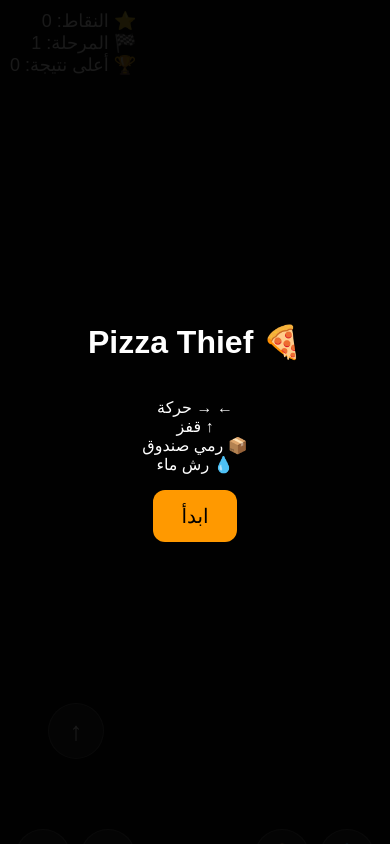
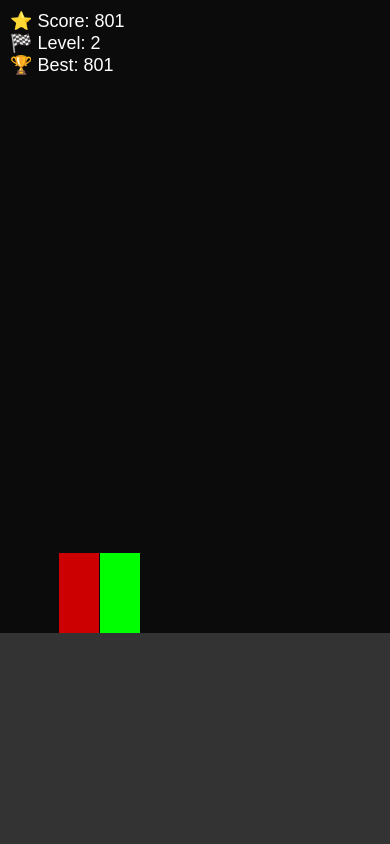
Before and after one commit to hamada642/pizza-theif, a plain HTML site: page index.html in a window 390 px wide. Drawn offline with Linux system fonts and the light colour scheme.

Commit message:
Refactor HTML structure and update game UI elements

```diff
--- a/index.html
+++ b/index.html
@@ -1,242 +1,107 @@
 <!DOCTYPE html>
-<html lang="ar" dir="rtl">
+<html lang="en">
 <head>
 <meta charset="UTF-8">
-<title>🍕 Pizza Thief 2.5D FINAL</title>
+<title>Pizza Thief 2.5D</title>
 <meta name="viewport" content="width=device-width, initial-scale=1.0">
 <style>
 html,body{margin:0;overflow:hidden;background:#0b0b0b;font-family:Arial}
 canvas{display:block}
 
-/* UI */
 #ui{
  position:fixed;top:10px;left:10px;color:#fff;
  font-size:18px;z-index:10
 }
-#tutorial{
- position:fixed;inset:0;
- background:rgba(0,0,0,.9);
- color:#fff;z-index:99;
- display:flex;flex-direction:column;
- justify-content:center;align-items:center;
- text-align:center
-}
-#tutorial button{
- padding:14px 28px;font-size:20px;
- border:none;border-radius:12px;
- background:#f90;color:#000
-}
-
-/* Mobile Controls */
-#controls{position:fixed;bottom:15px;width:100%;z-index:20;pointer-events:none}
-.btn{
- pointer-events:auto;
- width:56px;height:56px;
- border-radius:50%;
- background:rgba(255,255,255,.12);
- border:1px solid rgba(255,255,255,.25);
- color:#fff;font-size:26px
-}
-#l{position:absolute;left:15px}
-#r{position:absolute;left:80px}
-#j{position:absolute;left:48px;bottom:70px}
-#b{position:absolute;right:80px}
-#w{position:absolute;right:15px}
 </style>
 </head>
 <body>
 
 <div id="ui">
-⭐ النقاط: <span id="score">0</span><br>
-🏁 المرحلة: <span id="level">1</span><br>
-🏆 أعلى نتيجة: <span id="best">0</span>
-</div>
-
-<div id="tutorial">
-<h1>🍕 Pizza Thief</h1>
-<p>
-← → حركة<br>
-↑ قفز<br>
-📦 رمي صندوق<br>
-💧 رش ماء
-</p>
-<button onclick="startGame()">ابدأ</button>
+⭐ Score: <span id="score">0</span><br>
+🏁 Level: <span id="level">1</span><br>
+🏆 Best: <span id="best">0</span>
 </div>
 
 <canvas id="c"></canvas>
 
-<div id="controls">
-<button id="l" class="btn">←</button>
-<button id="r" class="btn">→</button>
-<button id="j" class="btn">↑</button>
-<button id="b" class="btn">📦</button>
-<button id="w" class="btn">💧</button>
-</div>
+<script>
+/* ===== SETUP ===== */
+const canvas = document.getElementById("c");
+const ctx = canvas.getContext("2d");
+canvas.width = innerWidth;
+canvas.height = innerHeight;
 
-<script>
-/* ===== BASIC ===== */
-const c=document.getElementById("c"),ctx=c.getContext("2d");
-c.width=innerWidth;c.height=innerHeight;
+const scoreEl = document.getElementById("score");
+const levelEl = document.getElementById("level");
+const bestEl  = document.getElementById("best");
 
-let keys={},score=0,level=1;
-let best=+localStorage.best||0;
-bestEl.textContent=best;
+let score=0, level=1, best=+localStorage.best||0;
+bestEl.textContent = best;
 
 /* ===== AUDIO ===== */
-const AC=window.AudioContext||webkitAudioContext;
-const audio=new AC();
-function beep(f,d=.12){
+const AC = window.AudioContext || webkitAudioContext;
+const audio = new AC();
+function beep(f){
  let o=audio.createOscillator(),g=audio.createGain();
- o.connect(g);g.connect(audio.destination);
- o.frequency.value=f;o.start();
+ o.connect(g); g.connect(audio.destination);
+ o.frequency.value=f;
  g.gain.value=.15;
- g.gain.exponentialRampToValueAtTime(.01,audio.currentTime+d);
- o.stop(audio.currentTime+d);
+ o.start();
+ o.stop(audio.currentTime+.15);
 }
 
-const music=new Audio("https://cdn.pixabay.com/download/audio/2022/03/15/audio_8b3629c567.mp3");
-music.loop=true;music.volume=.25;
+/* ===== PLAYER ===== */
+const p={x:120,y:0,vx:0,vy:0,w:40,h:80,walk:0};
 
-/* ===== PLAYER ===== */
-const player={
- x:120,y:0,vx:0,vy:0,
- w:40,h:80,walk:0,ground:0
-};
-
-/* ===== OBJECTS ===== */
-const enemies=[];
-const boxes=[];
-const water=[];
+/* ===== ENEMY ===== */
+let enemy={x:canvas.width+100,vx:-3};
 
 /* ===== CONTROLS ===== */
+let keys={};
 onkeydown=e=>keys[e.key]=1;
 onkeyup=e=>keys[e.key]=0;
 
-["l","r","j","b","w"].forEach(id=>{
- document.getElementById(id).ontouchstart=e=>{
-  e.preventDefault();
-  keys[{l:"ArrowLeft",r:"ArrowRight",j:" ",b:"x",w:"z"}[id]]=1;
- };
- document.getElementById(id).ontouchend=()=>keys={};
-});
-
-/* ===== START ===== */
-function startGame(){
- tutorial.style.display="none";
- music.play();
- spawnEnemy();
- loop();
-}
-
-/* ===== SPAWN ===== */
-function spawnEnemy(){
- enemies.push({
-  x:c.width+200,
-  vx:-3-level,
-  w:40,h:80
- });
-}
-
-/* ===== DRAW ===== */
-function shadow(x,y){
- ctx.fillStyle="rgba(0,0,0,.4)";
- ctx.beginPath();
- ctx.ellipse(x,y+90,26,8,0,0,7);
- ctx.fill();
-}
-
-function drawPlayer(){
- shadow(player.x,player.ground);
- let s=Math.sin(player.walk)*6;
- ctx.save();
- ctx.translate(player.x,player.y);
- ctx.fillStyle="#0f0";
- ctx.fillRect(-20,-80,40,80);
- ctx.fillStyle="#0a0";
- ctx.fillRect(-18+s,-40,14,40);
- ctx.fillRect(4-s,-40,14,40);
- ctx.restore();
-}
-
 /* ===== LOOP ===== */
 function loop(){
- ctx.clearRect(0,0,c.width,c.height);
+ ctx.clearRect(0,0,canvas.width,canvas.height);
 
- let g=c.height*.75;
- player.ground=g;
+ let ground = canvas.height*.75;
  ctx.fillStyle="#333";
- ctx.fillRect(0,g,c.width,c.height);
+ ctx.fillRect(0,ground,canvas.width,canvas.height);
 
- /* PLAYER MOVE */
- player.vx=(keys.ArrowRight?5:0)-(keys.ArrowLeft?5:0);
- player.x+=player.vx;
- if(player.vx) player.walk+=.25;
+ // Player move
+ p.vx=(keys.ArrowRight?5:0)-(keys.ArrowLeft?5:0);
+ p.x+=p.vx;
+ if(p.vx) p.walk+=.2;
 
- if(keys[" "]&&player.y===0){player.vy=-18;beep(500);}
- player.vy+=1;
- player.y+=player.vy;
- if(player.y>0){player.y=0;player.vy=0;}
+ if(keys[" "] && p.y===0){p.vy=-18;beep(500);}
+ p.vy+=1;
+ p.y+=p.vy;
+ if(p.y>0){p.y=0;p.vy=0;}
 
- drawPlayer();
+ // Player draw
+ ctx.fillStyle="#0f0";
+ ctx.fillRect(p.x-20,ground-80+p.y,40,80);
 
- /* THROW BOX */
- if(keys.x){
-  boxes.push({x:player.x,y:g-60,vx:8});
-  beep(300);
-  keys.x=0;
+ // Enemy
+ enemy.x+=enemy.vx;
+ ctx.fillStyle="#c00";
+ ctx.fillRect(enemy.x-20,ground-80,40,80);
+ if(enemy.x<0){
+  enemy.x=canvas.width+100;
+  score+=500;
+  level++;
+  beep(800);
  }
-
- /* WATER */
- if(keys.z){
-  water.push({x:player.x,y:g-50,vx:10});
-  beep(900);
-  keys.z=0;
- }
-
- /* BOXES */
- boxes.forEach((b,i)=>{
-  b.x+=b.vx;
-  ctx.fillStyle="#964B00";
-  ctx.fillRect(b.x-10,b.y,20,20);
-  enemies.forEach((e,j)=>{
-   if(Math.abs(b.x-e.x)<30){
-    enemies.splice(j,1);
-    boxes.splice(i,1);
-    score+=300;
-    beep(700);
-    spawnEnemy();
-   }
-  });
- });
-
- /* WATER */
- water.forEach((w,i)=>{
-  w.x+=w.vx;
-  ctx.fillStyle="#4af";
-  ctx.fillRect(w.x-6,w.y,12,6);
- });
-
- /* ENEMIES */
- enemies.forEach((e,i)=>{
-  e.x+=e.vx;
-  shadow(e.x,g);
-  ctx.fillStyle="#c00";
-  ctx.fillRect(e.x-20,g-80,40,80);
-  if(e.x<-50){
-   enemies.splice(i,1);
-   spawnEnemy();
-   level++;
-   beep(800);
-  }
- });
 
  score++;
  scoreEl.textContent=score;
  levelEl.textContent=level;
- if(score>best){best=score;localStorage.best=best;}
+ if(score>best){best=score;localStorage.best=best;bestEl.textContent=best;}
 
  requestAnimationFrame(loop);
 }
+loop();
 </script>
 </body>
 </html>
```
